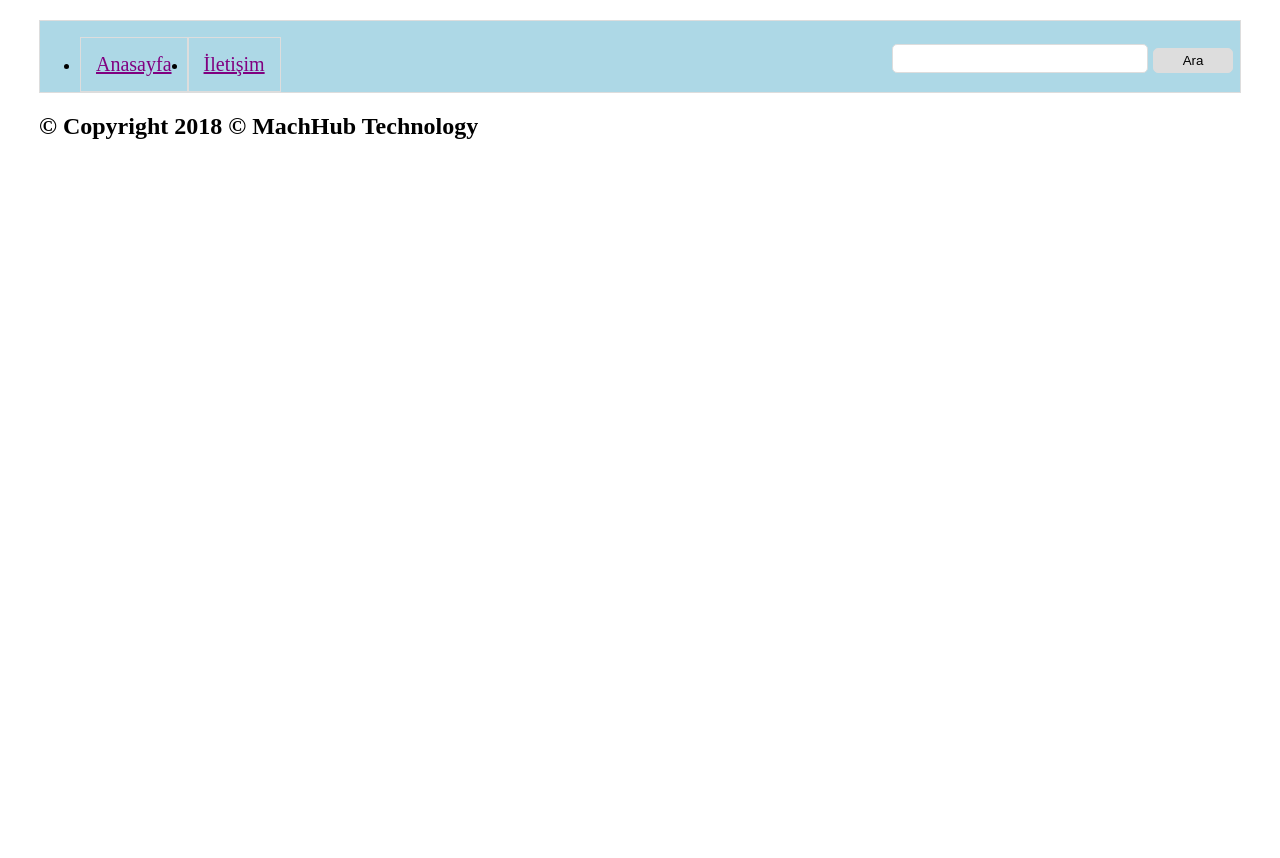
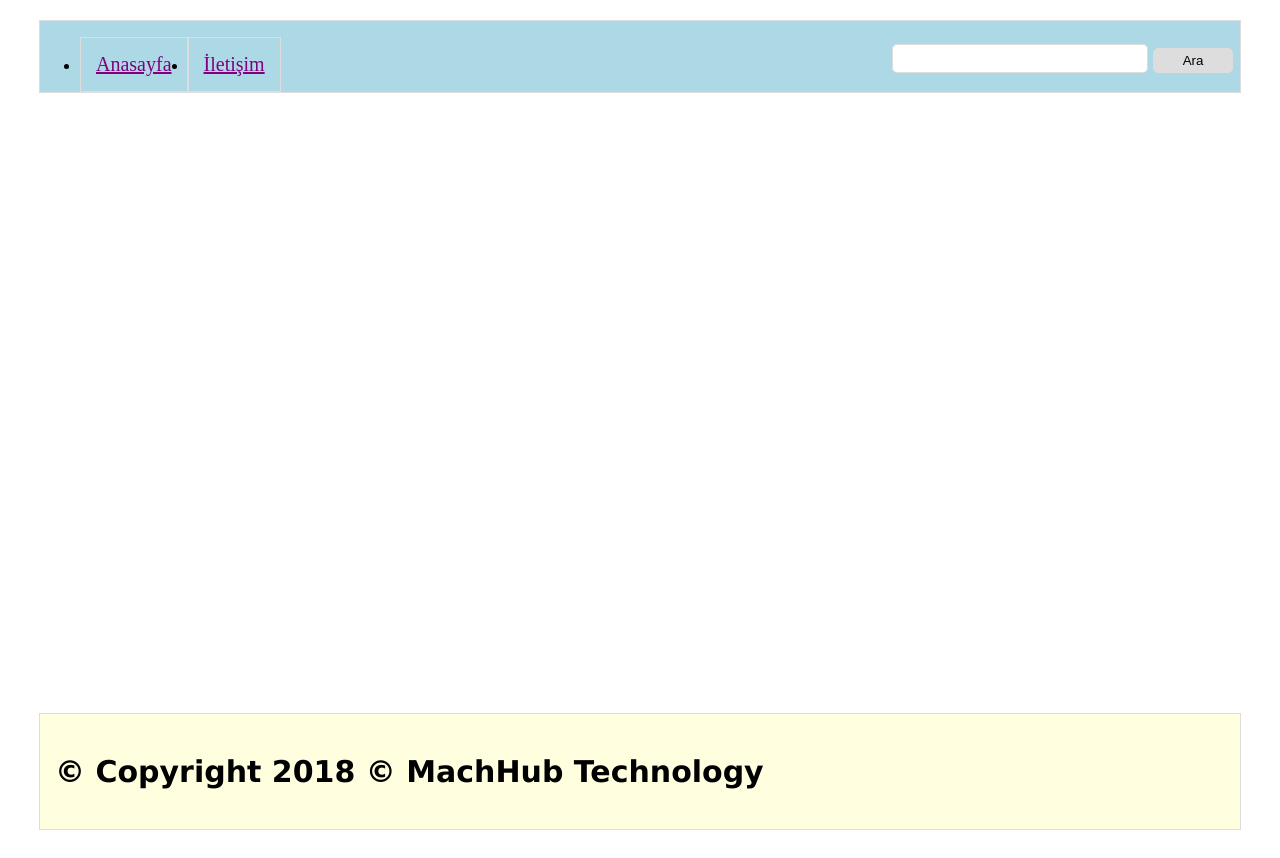
Before and after one commit to machadmin/Forum, a PHP site: page / in a window 1280 px wide. Shown: the part 230-1088 px from the top of the page. Before the commit the page ends 369 px from the top, so only its background shows below. Run offline with PHP 8.4, Linux system fonts and the light colour scheme.

Commit message:
Add files via upload

```diff
--- a/css/sablon.css
+++ b/css/sablon.css
@@ -26,7 +26,7 @@
 }
 
 .menu {
-	border: 1px solid #ddd;
+	border:1px solid #ddd;
 	width: 1200px;
 	background: lightblue;
 	margin-top: 20px;
@@ -38,16 +38,16 @@
 }
 
 .menu ul li a {
-	display: block;
+	display:block;
 	padding: 15px;
-	border: 1px solid #ddd;
+	border:1px solid #ddd;
 	font-size: 20px;
 	color: purple;
 }
 
 .menu ul li a:hover {
 	background: skyblue;
-	transition: 0.5s;
+	transition:0.5s;
 }
 
 .menu span {
@@ -61,19 +61,57 @@
 	font-size: 18px;
 	font-family: verdana;
 	border-radius: 5px;
-	border: 1px solid #ddd;
+	border:1px solid #ddd;
 }
 
 .menu span button {
-	border: 1px solid #ddd;
+	border:1px solid #ddd;
 	width: 80px;
 	height: 25px;
 	margin-left: 5px;
 	background: #ddd;
-	cursor: pointer;
+	cursor:pointer;
 	border-radius: 5px;
 }
 
 .content {
 	width: 1200px;
+	margin-top: 20px;
+	min-height: 600px;
 }
+
+.sol {
+	float: left;
+	width: 700px;
+	min-height: 350px;
+}
+
+.sag {
+	float: left;
+	margin-left: 100px;
+	width: 400px;
+	min-height: 200px;
+}
+
+.sol2 {
+	border:1px solid #ddd;
+	min-height: 300px;
+	background: white;
+	margin-bottom: 20px;
+}
+
+.sag2 {
+	border:1px solid #ddd;
+	min-height: 200px;
+	background: white;
+	margin-bottom: 20px;
+}
+
+.footer {
+	border:1px solid #ddd;
+	margin-bottom: 20px;
+	padding: 15px;
+	background: lightyellow;
+	font-size: 20px;
+	font-family: verdana;
+}
```
